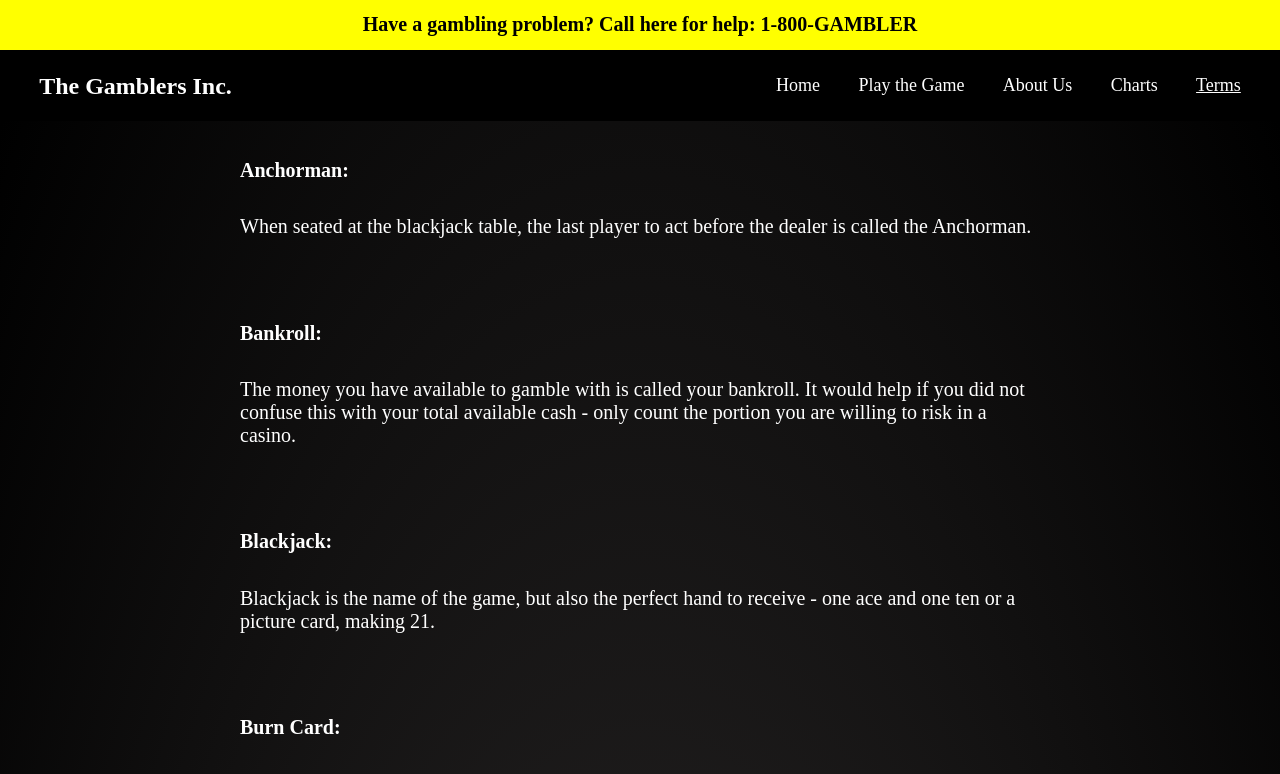
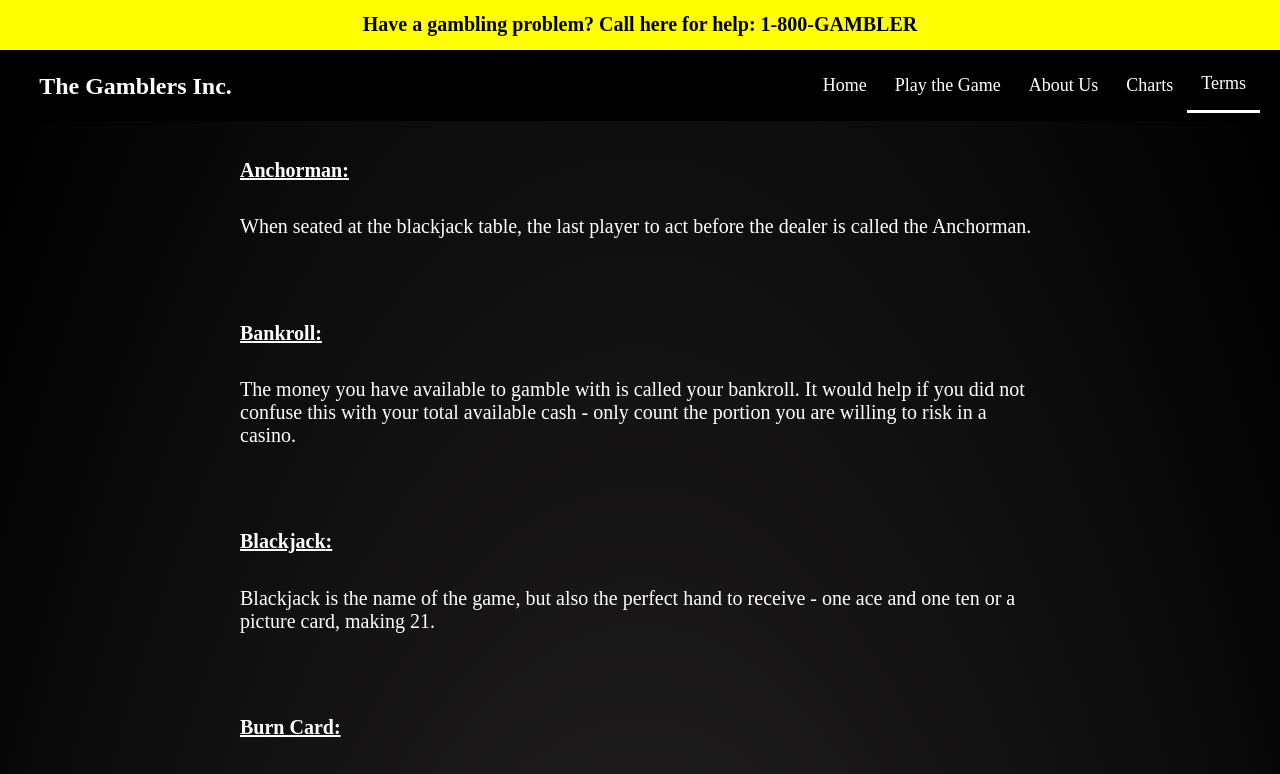
Before and after one commit to SutMa/backjack_probability, a React (Vite) app in the folder client/: page /blackjack_probability/terms in a window 1280 px wide. Shown: the top 774 px of the page. Built offline with nearby package versions, Linux system fonts and the light colour scheme.

Commit message:
Added styling and animations

```diff
--- a/client/package.json
+++ b/client/package.json
@@ -19,6 +19,7 @@
     "react": "^18.2.0",
     "react-dom": "^18.2.0",
     "react-icons": "^4.11.0",
+    "react-reveal": "^1.2.2",
     "react-router-dom": "^6.16.0",
     "react-switch": "^7.0.0",
     "styled-components": "^6.0.8"
--- /dev/null
+++ b/client/src/@types/react-reveal.d.ts
@@ -0,0 +1 @@
+declare module 'react-reveal/Slide';
--- a/client/src/App.css
+++ b/client/src/App.css
@@ -1,3 +1,4 @@
 .background-color {
     background: radial-gradient(rgb(51, 48, 48),#000000);
+    overflow-x: hidden;
 }
--- a/client/src/components/Header/NavElement.tsx
+++ b/client/src/components/Header/NavElement.tsx
@@ -11,22 +11,26 @@ export const PrimaryNav = styled.nav`
 `
 
 export const MenuLink = styled(Link)`
+    flex: left;
     color: #fff;
-    display: flex;
+    display: block;
     cursor: pointer;
     align-items: center;
     text-decoration: none;
     font-size: 18px;
-    padding: 0 1.2rem;
-    height: 100%;
+    padding: 16px 14px;
     &.active {
-        text-decoration: underline;
+        border-bottom: 3px solid white;
+    }
+    &:hover {
+        border-bottom: 3px solid white;
     }
 `
 
 export const Menu = styled.div`
     display: flex;
     align-items: center;
+    overflow: hidden;
 `
 
 export const Logo = styled.h1`
--- a/client/src/components/WelcomeInfo/WelcomeInfo.css
+++ b/client/src/components/WelcomeInfo/WelcomeInfo.css
@@ -10,6 +10,7 @@
     justify-content: space-evenly;
     align-items: center;
     padding: 50px;
+    padding-bottom: 150px;
 }
 
 .image {
--- a/client/src/components/WelcomeInfo/index.tsx
+++ b/client/src/components/WelcomeInfo/index.tsx
@@ -1,30 +1,53 @@
-import './WelcomeInfo.css';
-import HomePage1 from '../../assets/images/HomePage1.png';
-import HomePage2 from '../../assets/images/HomePage2.png';
-import HomePage3 from '../../assets/images/HomePage3.png';
-import HomePage4 from '../../assets/images/HomePage4.png';
+import "./WelcomeInfo.css";
+import HomePage1 from "../../assets/images/HomePage1.png";
+import HomePage2 from "../../assets/images/HomePage2.png";
+import HomePage3 from "../../assets/images/HomePage3.png";
+import HomePage4 from "../../assets/images/HomePage4.png";
+import Slide from "react-reveal/Slide";
 
 const WelcomeInfo = () => {
   return (
-        <div className='container'>
-            <div className='subContainer'>
-                <p className='titleText'>Play Blackjack in a risk free environment!</p>
-                <img className='image' src={HomePage1} />
+    <div className="container">
+      <div className="subContainer">
+        <Slide left>
+          <p className="titleText">
+            Play Blackjack in a risk free environment!
+          </p>
+        </Slide>
+        <Slide right>
+          <img className="image" src={HomePage1} />
+        </Slide>
       </div>
-            <div className='subContainer'>
-                <img className='image' src={HomePage2} />
-                <p className='titleText'>Learn basic strategy with our Dealer AI!</p>
+      <div className="subContainer">
+        <Slide left>
+          <img className="image" src={HomePage2} />
+        </Slide>
+        <Slide right>
+          <p className="titleText">Learn basic strategy with our Dealer AI!</p>
+        </Slide>
       </div>
-            <div className='subContainer'>
-                <p className='titleText'>Map out strategies with the charts and learn basic Blackjack terms!</p>
-                <img className='image' src={HomePage3} />
+      <div className="subContainer">
+        <Slide left>
+          <p className="titleText">
+            Map out strategies with the charts and learn basic Blackjack terms!
+          </p>
+        </Slide>
+        <Slide right>
+          <img className="image" src={HomePage3} />
+        </Slide>
       </div>
-            <div className='subContainer'>
-                <img className='image' src={HomePage4} />
-                <p className='titleText'>Customize your playing area to your own liking!</p>
+      <div className="subContainer">
+        <Slide left>
+          <img className="image" src={HomePage4} />
+        </Slide>
+        <Slide right>
+          <p className="titleText">
+            Customize your playing area to your own liking!
+          </p>
+        </Slide>
       </div>
     </div>
-    )
-}
+  );
+};
 
-export default WelcomeInfo
+export default WelcomeInfo;
--- a/client/src/data/routes.tsx
+++ b/client/src/data/routes.tsx
@@ -1,4 +1,4 @@
-export const HOME = "/blackjack_probability";
+export const HOME = "/blackjack_probability/";
 export const ABOUT_US = "/blackjack_probability/about-us";
 export const CHARTS = "/blackjack_probability/charts";
 export const TERMS = "/blackjack_probability/terms";
--- a/client/src/views/Terms/Terms.css
+++ b/client/src/views/Terms/Terms.css
@@ -2,6 +2,13 @@
     font-size: 20px;
     width: 800px;
     color: white;
+}
+
+.term-title {
+    font-size: 20px;
+    width: 800px;
+    color: white;
+    text-decoration: underline;
 }
 
 .term-row {
--- a/client/src/views/Terms/index.tsx
+++ b/client/src/views/Terms/index.tsx
@@ -89,7 +89,7 @@ const Terms = () => {
             {data.map((data,i) => {
                 return (
                     <div className='term-row' key={i}>
-                        <h1 className='term-text'>{data.term}:</h1>
+                        <h1 className='term-title'>{data.term}:</h1>
                         <p className='term-text'>{data.definition}</p>
                     </div>
                 )
```
Also changed, not shown: 2 other files (tests, documents, lock files or other folders). Lines whose indentation alone changed are shown as unchanged.
